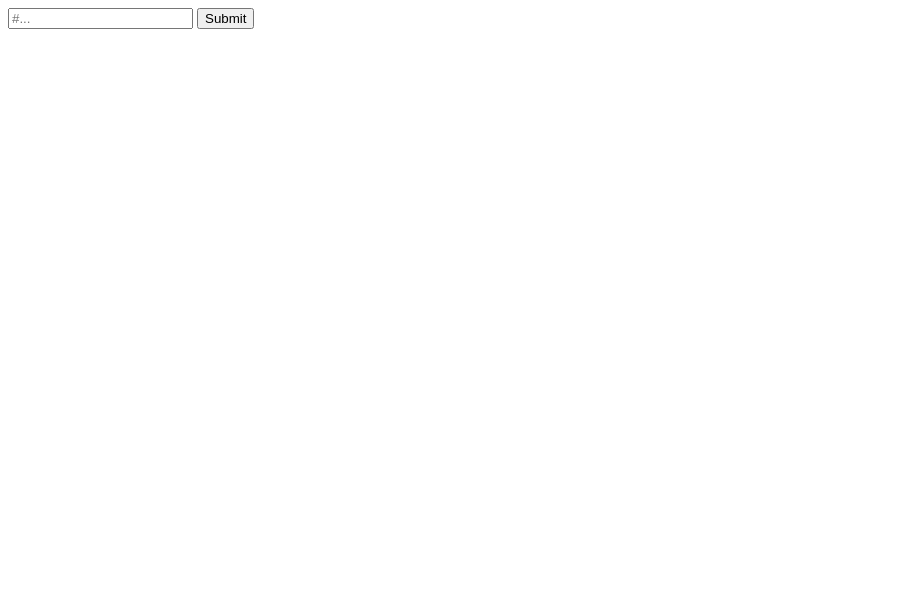
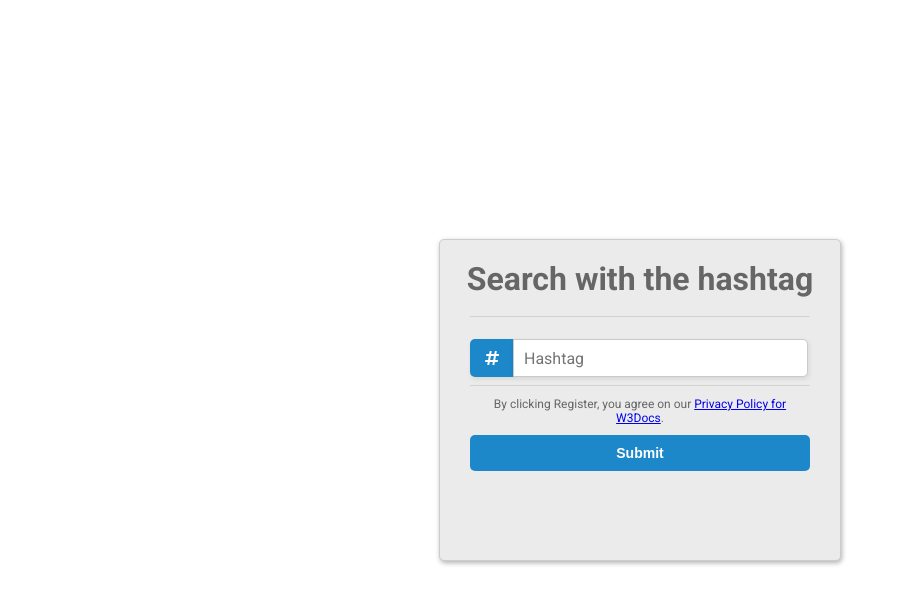
Before and after one commit to hemang11/Sentiment-Analysis-Server, a website: page public/index.html in a window 1280 px wide. Shown: the whole page, without its empty margins (0-899 px from the left). Drawn offline with Linux system fonts and the light colour scheme.

Commit message:
frontend

```diff
--- a/public/index.html
+++ b/public/index.html
@@ -1,14 +1,148 @@
 <!DOCTYPE html>
-<html lang="en">
+<html>
   <head>
-    <meta charset="UTF-8">
-    <meta name="viewport" content="width=device-width, initial-scale=1.0">
-    <title>Sentiment Analysis</title>
+    <title>Simple registration form</title>
+    <link href="https://fonts.googleapis.com/css?family=Roboto:300,400,500,700" rel="stylesheet">
+    <link rel="stylesheet" href="https://use.fontawesome.com/releases/v5.4.1/css/all.css" integrity="sha384-5sAR7xN1Nv6T6+dT2mhtzEpVJvfS3NScPQTrOxhwjIuvcA67KV2R5Jz6kr4abQsz" crossorigin="anonymous">
+    <style>
+      html, body {
+      display: flex;
+      justify-content: center;
+      height: 100%;
+      }
+      body, div, h1, form, input, p {
+      padding: 0;
+      margin: 0;
+      outline: none;
+      font-family: Roboto, Arial, sans-serif;
+      font-size: 16px;
+      color: #666;
+      }
+      h1 {
+      padding: 10px 0;
+      font-size: 32px;
+      font-weight: 300;
+      text-align: center;
+      }
+      p {
+      font-size: 12px;
+      }
+      hr {
+      color: #a9a9a9;
+      opacity: 0.3;
+      }
+      .main-block {
+      max-width: 400px;
+      min-height: 300px;
+      padding: 10px 0;
+      margin: auto;
+      border-radius: 5px;
+      border: solid 1px #ccc;
+      box-shadow: 1px 2px 5px rgba(0,0,0,.31);
+      background: #ebebeb;
+      }
+      form {
+      margin: 0 30px;
+      }
+      .account-type, .gender {
+      margin: 15px 0;
+      }
+      input[type=radio] {
+      display: none;
+      }
+      label#icon {
+      margin: 0;
+      border-radius: 5px 0 0 5px;
+      }
+      label.radio {
+      position: relative;
+      display: inline-block;
+      padding-top: 4px;
+      margin-right: 20px;
+      text-indent: 30px;
+      overflow: visible;
+      cursor: pointer;
+      }
+      label.radio:before {
+      content: "";
+      position: absolute;
+      top: 2px;
+      left: 0;
+      width: 20px;
+      height: 20px;
+      border-radius: 50%;
+      background: #1c87c9;
+      }
+      label.radio:after {
+      content: "";
+      position: absolute;
+      width: 9px;
+      height: 4px;
+      top: 8px;
+      left: 4px;
+      border: 3px solid #fff;
+      border-top: none;
+      border-right: none;
+      transform: rotate(-45deg);
+      opacity: 0;
+      }
+      input[type=radio]:checked + label:after {
+      opacity: 1;
+      }
+      input[type=text], input[type=password] {
+      width: calc(100% - 57px);
+      height: 36px;
+      margin: 13px 0 0 -5px;
+      padding-left: 10px;
+      border-radius: 0 5px 5px 0;
+      border: solid 1px #cbc9c9;
+      box-shadow: 1px 2px 5px rgba(0,0,0,.09);
+      background: #fff;
+      }
+      input[type=password] {
+      margin-bottom: 15px;
+      }
+      #icon {
+      display: inline-block;
+      padding: 9.3px 15px;
+      box-shadow: 1px 2px 5px rgba(0,0,0,.09);
+      background: #1c87c9;
+      color: #fff;
+      text-align: center;
+      }
+      .btn-block {
+      margin-top: 10px;
+      text-align: center;
+      }
+      button {
+      width: 100%;
+      padding: 10px 0;
+      margin: 10px auto;
+      border-radius: 5px;
+      border: none;
+      background: #1c87c9;
+      font-size: 14px;
+      font-weight: 600;
+      color: #fff;
+      }
+      button:hover {
+      background: #26a9e0;
+      }
+    </style>
   </head>
   <body>
+    <div class="main-block">
+      <h1><strong>Search with the hashtag</strong></h1>
       <form action="/sentiments" method='GET'>
-    <input type="text" placeholder='#...' name='hashtag'>
-    <input type="submit">
+        <hr>
+        <label id="icon" for="name"><i class="fa fa-hashtag" aria-hidden="true"></i></label>
+        <input type="text" name="hashtag" id="name" placeholder="Hashtag" required/>
+        <hr>
+        <div class="btn-block">
+          <p>By clicking Register, you agree on our <a href="https://www.w3docs.com/privacy-policy">Privacy Policy for W3Docs</a>.</p>
+          <button type="submit" href="/">Submit</button>
+        </div>
       </form>
+    </div>
   </body>
 </html>
```
Lines whose indentation alone changed are shown as unchanged.
